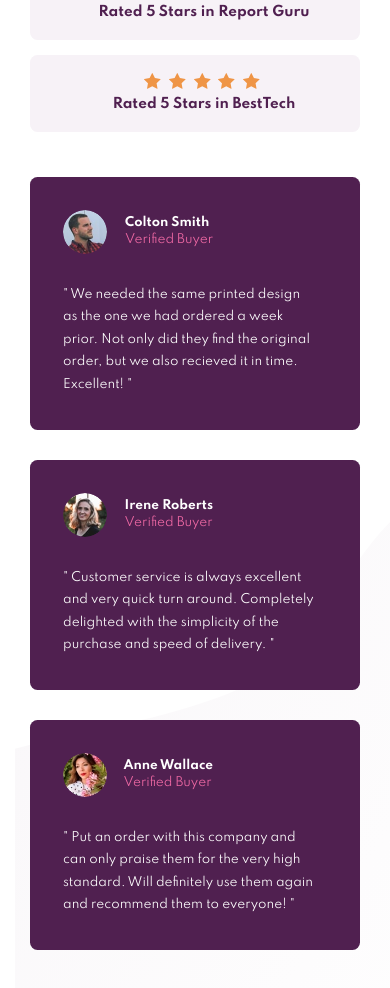
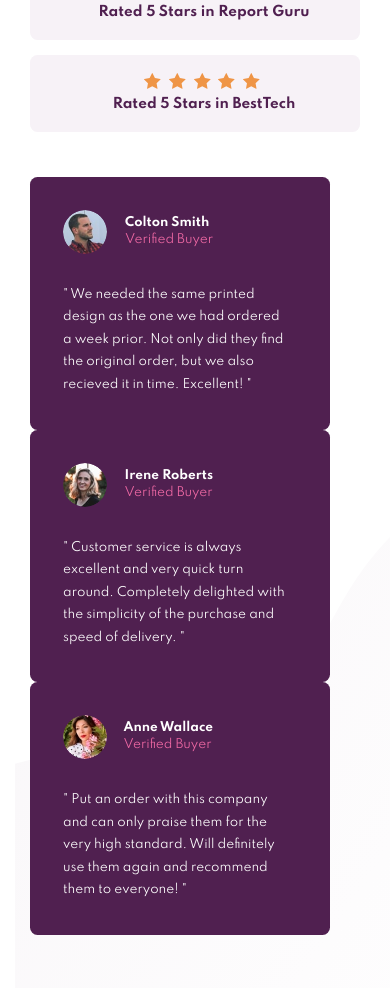
Before and after one commit to kenreibman/social-proof-section, a plain HTML site: page index.html in a window 390 px wide. Shown: the part 468-1456 px from the top of the page. Drawn offline with Linux system fonts and the light colour scheme.

Commit message:
changed gap to margin

```diff
--- a/css/style.css
+++ b/css/style.css
@@ -159,7 +159,7 @@ h4 {
 .container__feedback {
   display: flex;
   flex-direction: row;
-  gap: 2rem;
+  margin-right: 2rem;
 }
 
 .card__feedback {
@@ -351,8 +351,8 @@ h4 {
   .container__feedback {
     display: flex;
     flex-direction: column;
-    gap: 2rem;
     width: 36rem;
+    margin-bottom: 2rem;
   }
 
   .card__feedback {
```
